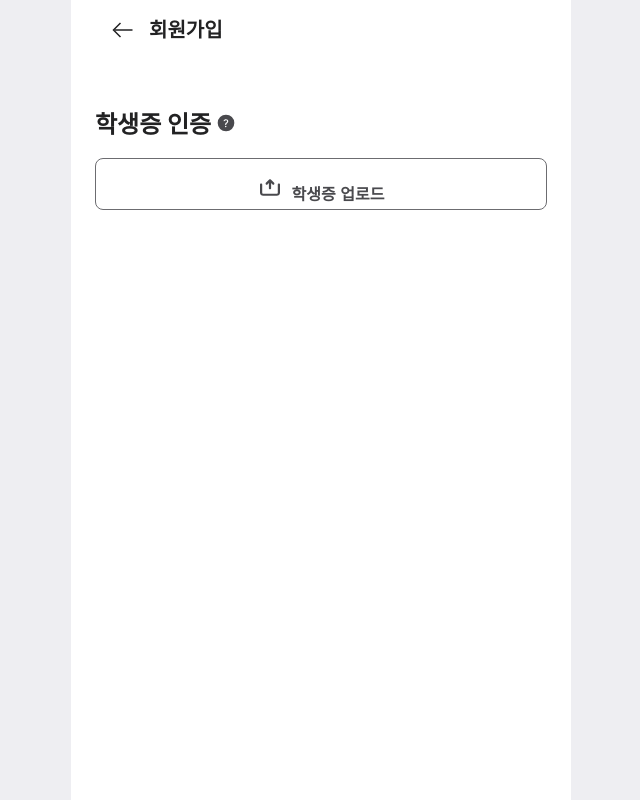
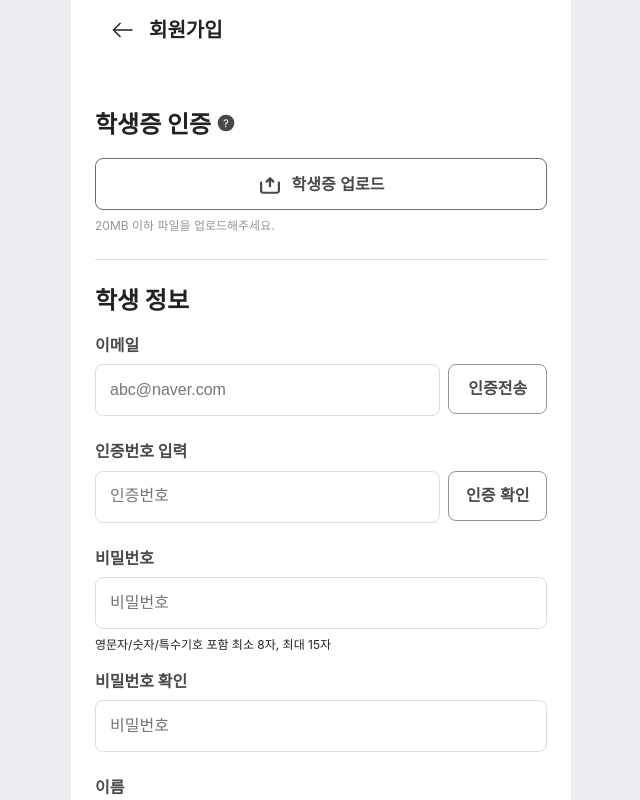
Before and after one commit to Wingle-SMWU/Wingle-Frontend, a Next.js app in the folder wingle/: page /register in a window 1280 px wide. Shown: the top 800 px of the page, without its empty margins (319-959 px from the left). Built offline with nearby package versions, Linux system fonts and the light colour scheme.

Commit message:
feat:회원가입 페이지 UI 50% 완성

```diff
--- /dev/null
+++ b/wingle/src/components/registerInput.tsx
@@ -0,0 +1,94 @@
+import React, { useEffect, useState } from "react";
+import { Text, Margin } from "@/src/components/ui";
+import styled from "styled-components";
+
+const Style = {
+  ContentWrapper: styled.div`
+    padding-bottom: 16px;
+  `,
+  Content: styled.div`
+    display: flex;
+  `,
+  InputField: styled.div<StyledInputProps>`
+  width: ${(props) => (props.small ? "345px" : "451px")};
+  height: 50px;
+  border: 1px solid #dcdce0;
+  border-radius: 8px;
+margin-bottom:8px;
+
+  & > input {
+    border: none;
+    padding-left: 16px;
+    padding: 14px;
+    border-radius: 8px;
+    height: 22px;
+
+    &::placeholder {
+      font-weight: 400;
+      font-size: 16px;
+      line-height: 140%
+      color: #959599;
+    }
+  }
+`,
+  Button: styled.button<StyledInputProps>`
+    display: ${(props) => (props.small ? "" : "none")};
+    text-align: center;
+    height: 50px;
+    width: 99px;
+    border: 1px solid #959599;
+    border-radius: 8px;
+    margin-left: 8px;
+    font-size: 16px;
+    font-weight: 700;
+    line-height: 22px;
+    color: #49494d;
+  `,
+};
+
+export interface propsType {
+  title: string;
+  type: string;
+  placeholder: string;
+  button: string;
+  small: string;
+}
+interface StyledInputProps {
+  small: boolean;
+}
+export default function InputBox({
+  title,
+  type,
+  placeholder,
+  button,
+  small,
+}: propsType) {
+  const [ment, setMent] = useState("");
+  useEffect(message);
+  function message() {
+    if (title === "비밀번호") {
+      setMent("영문자/숫자/특수기호 포함 최소 8자, 최대 15자");
+    } else if (title === "이름") {
+      setMent("실명을 입력하세요 (한글, 영어 대/소문자 사용 가능) ");
+    } else if (title === "닉네임") {
+      setMent("한글/영어 두글자 이상 10글자 이하 ");
+    }
+  }
+  return (
+    <>
+      <Text.Body1 color="gray700">{title}</Text.Body1>
+      <Margin direction="column" size={8} />
+      <Style.ContentWrapper>
+        <Style.Content>
+          <Style.InputField small={small === "true" ? true : false}>
+            <input type={type} placeholder={placeholder}></input>
+          </Style.InputField>
+          <Style.Button small={small === "true" ? true : false}>
+            {button}
+          </Style.Button>
+        </Style.Content>
+        <Text.Caption3 color="gray900">{ment}</Text.Caption3>
+      </Style.ContentWrapper>
+    </>
+  );
+}
--- a/wingle/src/pages/_app.tsx
+++ b/wingle/src/pages/_app.tsx
@@ -8,7 +8,7 @@ import styled from "styled-components";
 const Style = {
   Wrapper: styled.div`
     width: 500px;
-    height: 951px;
+
     background-color: white;
   `,
 };
--- a/wingle/src/pages/register.tsx
+++ b/wingle/src/pages/register.tsx
@@ -1,6 +1,7 @@
 import React, { useState } from "react";
 import { Text, Margin } from "@/src/components/ui";
 import styled from "styled-components";
+import InputBox from "../components/registerInput";
 
 const Style = {
   Wrapper: styled.div`
@@ -12,6 +13,9 @@ const Style = {
     display: flex;
   `,
 
+  CertifyWrapper: styled.div`
+    border-bottom: 1px solid #dcdce0;
+  `,
   QuestionLogo: styled.img`
     padding-left: 5px;
   `,
@@ -20,11 +24,14 @@ const Style = {
     border: 1px solid #6c6c70;
     height: 52px;
     border-radius: 8px;
+    display: flex;
+    justify-content: center;
+    padding: 15px;
   `,
   UploadLogo: styled.img`
     padding-right: 10px;
-    padding-top: 15px;
   `,
+  InputWrapper: styled.div``,
 };
 export default function Register() {
   return (
@@ -35,8 +42,10 @@ export default function Register() {
           <Margin direction="row" size={14} />
           <Text.Title2 color="gray900">회원가입</Text.Title2>
         </Style.HeaderWrapper>
+
         <Margin direction="column" size={48} />
 
+        <Style.CertifyWrapper>
           <Text.Title1 color="gray900">
             학생증 인증
             <Style.QuestionLogo
@@ -44,13 +53,66 @@ export default function Register() {
               alt="question"
             ></Style.QuestionLogo>
           </Text.Title1>
-
           <Margin direction="column" size={16} />
-
           <Style.UploadButton>
             <Style.UploadLogo src="login/upload.svg" alt="upload" />
             <Text.Body1 color="gray700">학생증 업로드</Text.Body1>
           </Style.UploadButton>
+          <Margin direction="column" size={8} />
+          <Text.Caption3 color="gray500">
+            20MB 이하 파일을 업로드해주세요.
+          </Text.Caption3>
+          <Margin direction="column" size={25} />
+        </Style.CertifyWrapper>
+
+        <Margin direction="column" size={24} />
+        <Text.Title1 color="gray900">학생 정보</Text.Title1>
+        <Margin direction="column" size={16} />
+        <InputBox
+          title="이메일"
+          type="email"
+          placeholder="abc@naver.com"
+          button="인증전송"
+          small="true"
+        />
+        <InputBox
+          title="인증번호 입력"
+          type="string"
+          placeholder="인증번호"
+          button="인증 확인"
+          small="true"
+        />
+        <InputBox
+          title="비밀번호"
+          type=""
+          placeholder="비밀번호"
+          button=""
+          small="false"
+        />
+        <InputBox
+          title="비밀번호 확인"
+          type=""
+          placeholder="비밀번호"
+          button=""
+          small="false"
+        />
+        <InputBox
+          title="이름"
+          type="string"
+          placeholder="김윙글"
+          button=""
+          small="false"
+        />
+        <InputBox
+          title="닉네임"
+          type="string"
+          placeholder="희망찬윙그리"
+          button="중복확인"
+          small="true"
+        />
+
+        <Text.Body1 color="gray700">국적</Text.Body1>
+        <Margin direction="column" size={8} />
       </Style.Wrapper>
     </>
   );
```
Lines whose indentation alone changed are shown as unchanged.
